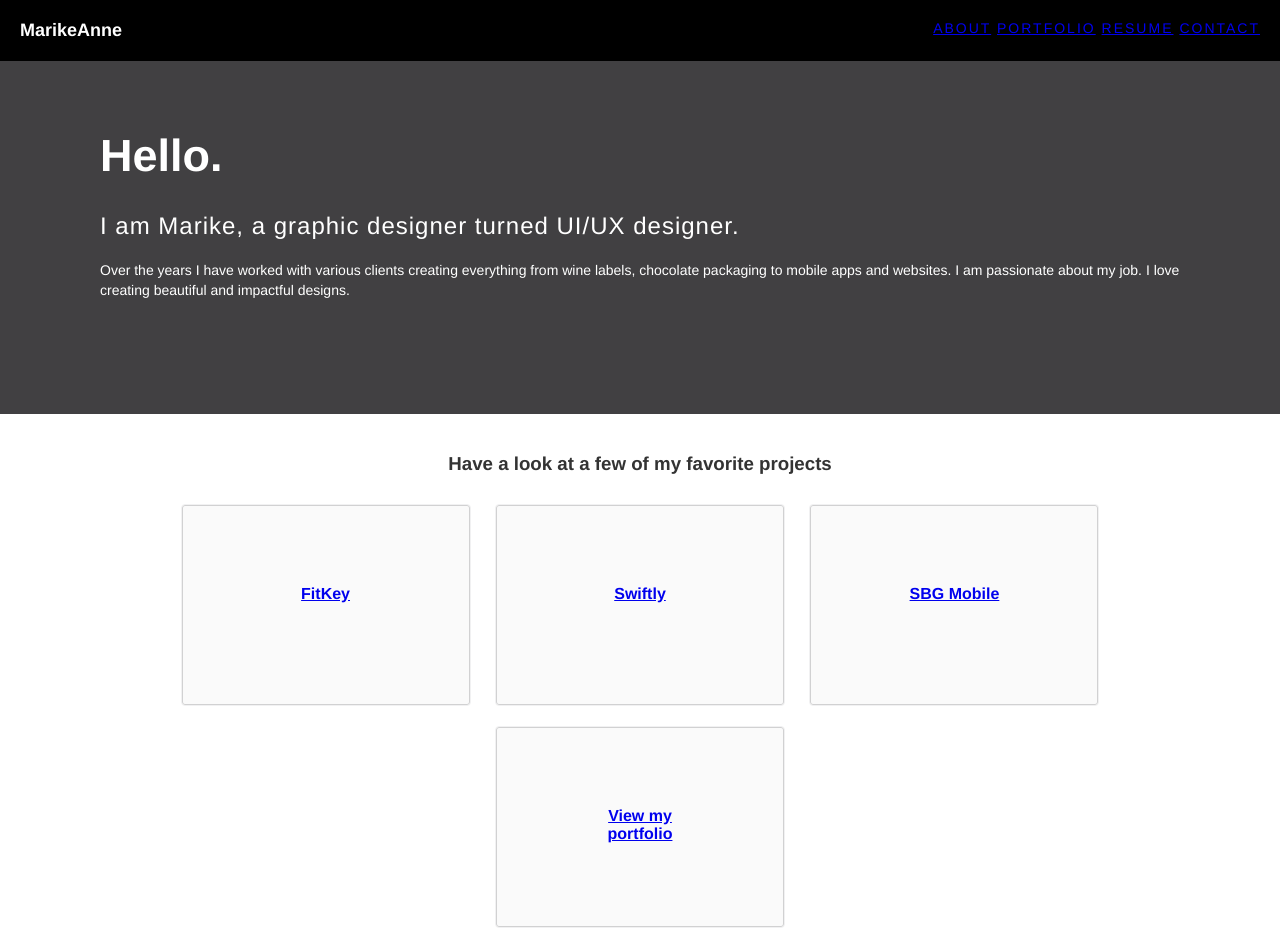
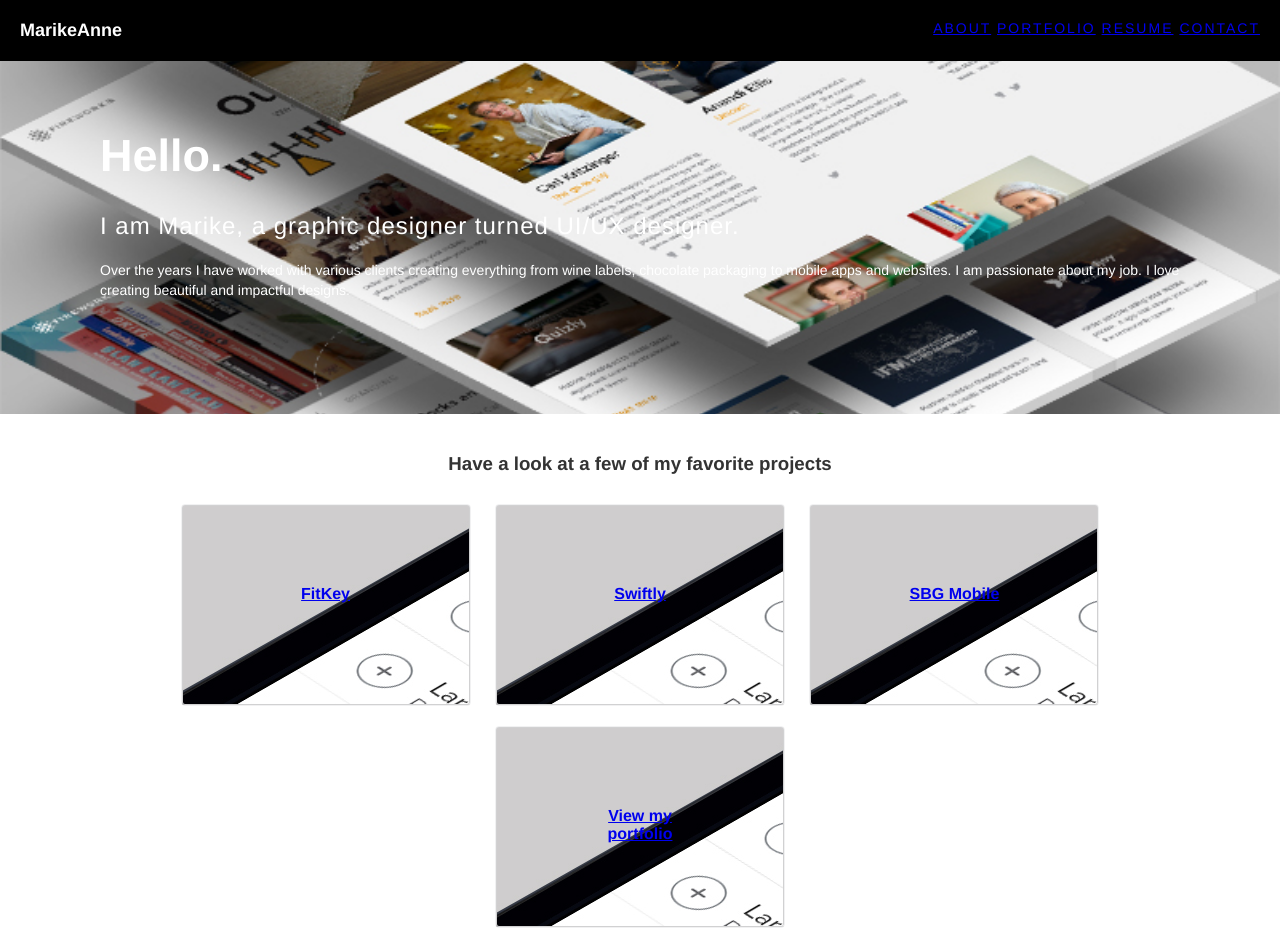
Before and after one commit to MarikeAnne/marikeanne, a website: page app/index.html in a window 1280 px wide. Drawn offline with nearby package versions, Linux system fonts and the light colour scheme; files that its build step writes are made by us from their sources.

Commit message:
Inserting Images

```diff
--- a/app/styles/main.scss
+++ b/app/styles/main.scss
@@ -35,9 +35,12 @@ body {
   }
 
   .content{
-    background-color: #414042;
     padding: 100px;
     color: white;
+    background-image: url(/images/Fireworks_Website.jpg);
+    background-size: cover;
+    background-position: center;
+
 
     h1 {
       font-size: 45px;
@@ -62,6 +65,7 @@ body {
 
     a {
     background-color: #fafafa;
+    background-image: url(/images/Swiftly_MobileApp.jpg);
     border: 1px #F1F1F2 solid;
     padding: 80px;
     border-radius: 4px;
```
Also changed, not shown: app/images/Fireworks_Website.jpg (added), app/images/FitKey_Step2_ViewClassDetails.jpg (added), app/images/MarikeAnneLogo-01.png (added), app/images/Swiftly_MobileApp.jpg (added).
